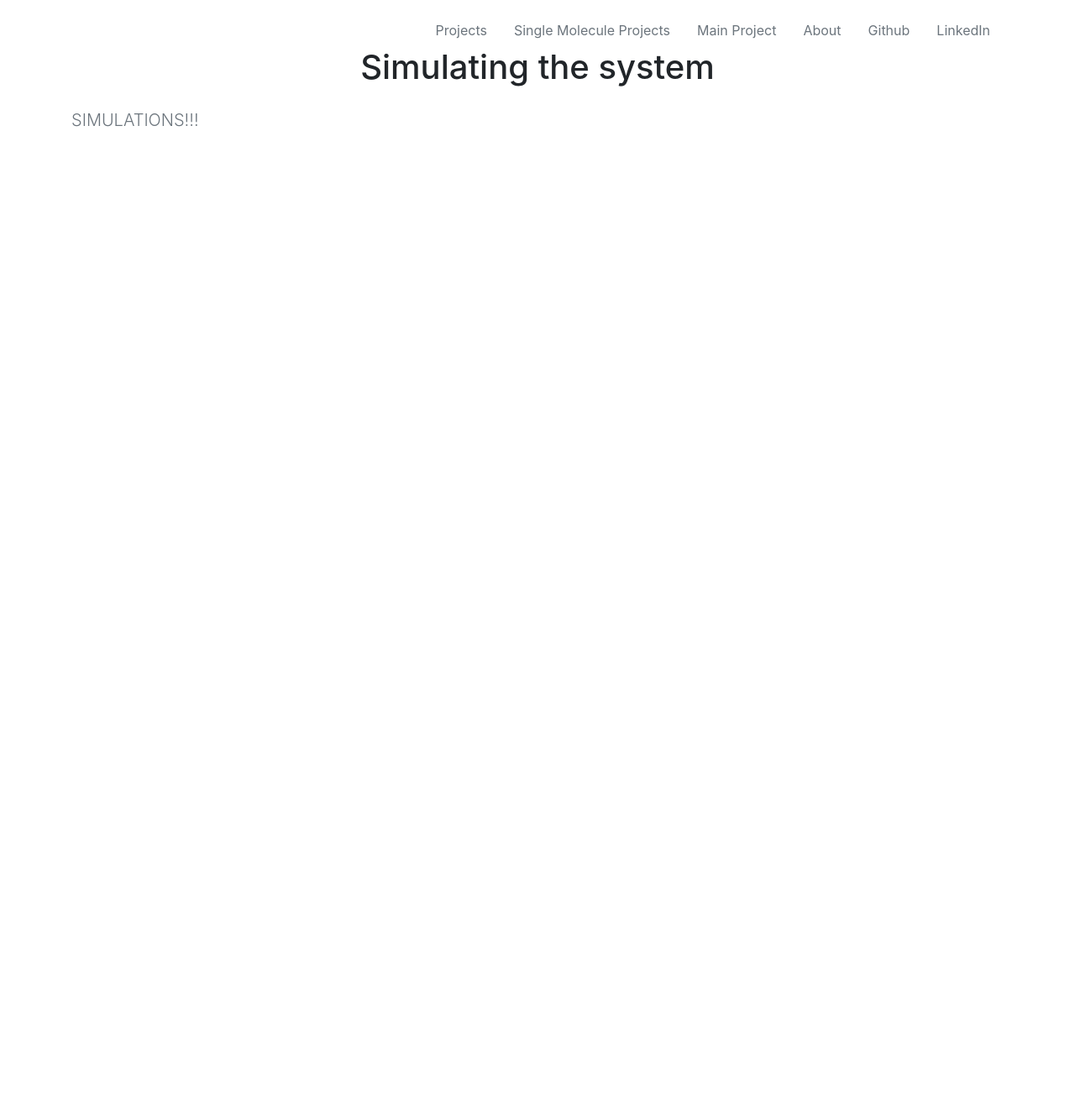
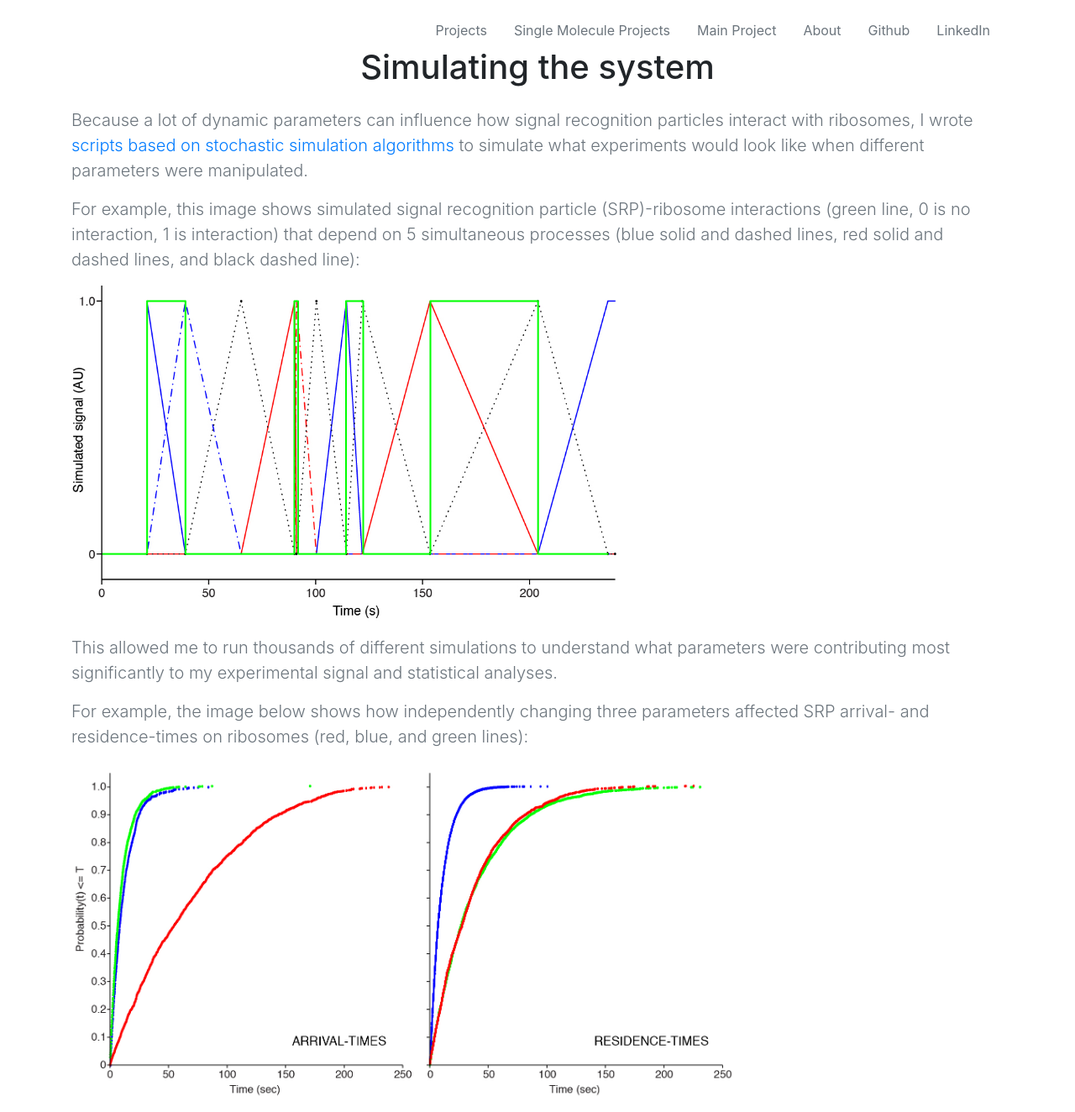
Before and after one commit to trnoriega/car-website, a Django app: a page that uses templates/grad_school/simulation.html in a window 1280 px wide. Shown: the whole page at 84% size. Before the commit the page ends 151 px from the top, so only its background shows below. Run offline with Django 3.2, Linux system fonts and the light colour scheme; some libraries are stand-ins or nearby versions.

Commit message:
Add text and static files from simulation.html.

```diff
--- a/templates/grad_school/main_project.html
+++ b/templates/grad_school/main_project.html
@@ -92,7 +92,7 @@
             <div class="card border-0 mb-4">
                 <img class="card-img-top"
                      height="300"
-                     src="{% static "grad_school/images/simulated_run.jpg" %}"
+                     src="{% static "grad_school/images/simulation-run.jpg" %}"
                      alt="Simulating the system">
                 <div class="card-body">
                     <p class="card-text">
--- a/templates/grad_school/simulation.html
+++ b/templates/grad_school/simulation.html
@@ -55,7 +55,40 @@
     <div class="row align-items-start">
         <div class="col text-start lead text-muted">
             <p>
-                SIMULATIONS!!!
+                Because a lot of dynamic parameters can influence how signal
+                recognition particles interact with ribosomes, I wrote
+                <a href="https://github.com/trnoriega/single-molecule/blob/master/simulator_script/simulator.m">
+                    scripts based on stochastic simulation algorithms
+                </a>
+                to simulate what experiments would look like when different
+                parameters were manipulated.
+            </p>
+            <p>
+                For example, this image shows simulated signal recognition
+                particle (SRP)-ribosome interactions (green line, 0 is no
+                interaction, 1 is interaction) that depend on 5 simultaneous
+                processes (blue solid and dashed lines, red solid and dashed
+                lines, and black dashed line):
+            </p>
+            <p>
+                <img alt="Simulation run"
+                     height="400"
+                     src="{% static "grad_school/images/simulation-run.jpg" %}"/>
+            </p>
+            <p>
+                This allowed me to run thousands of different simulations to
+                understand what parameters were contributing most significantly
+                 to my experimental signal and statistical analyses.
+            </p>
+            <p>
+                For example, the image below shows how independently changing
+                three parameters affected SRP arrival- and residence-times on
+                ribosomes (red, blue, and green lines):
+            </p>
+            <p>
+                <img alt="Simulation run"
+                     height="400"
+                     src="{% static "grad_school/images/simulation-arrivals-residences.jpg" %}"/>
             </p>
         </div>
     </div>
```
Also changed, not shown: grad_school/static/grad_school/images/simulation-arrivals-residences.jpg (added), grad_school/static/grad_school/images/simulation-run.jpg (renamed from grad_school/static/grad_school/images/simulated_run.jpg).
